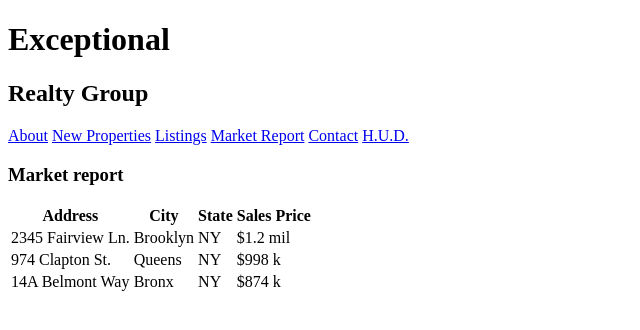
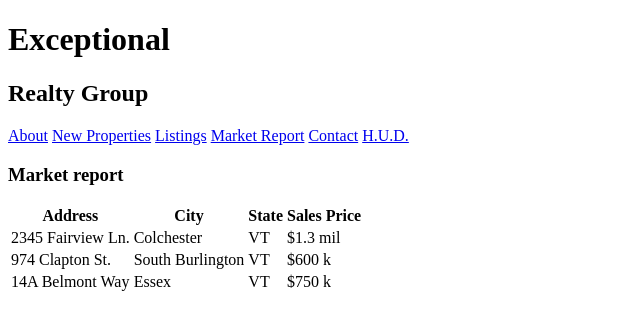
Before and after one commit to Chris-Sexton/exceptional-realty, a plain HTML site: page market-report.html in a window 1280 px wide. Shown: the whole page, without its empty margins (0-640 px from the left). Drawn offline with Linux system fonts and the light colour scheme.

Commit message:
Minor updates

```diff
--- a/market-report.html
+++ b/market-report.html
@@ -12,6 +12,8 @@
   <!-- links -->
   <a href="index.html">About</a> <a href="new-properties.html">New Properties</a> <a href="real-estate-listings.html">Listings</a> <a href="market-report.html">Market Report</a> <a href="contact.html">Contact</a> <a href="http://hud.gov" target="_blank">H.U.D.</a>
 
+  <!-- table -->
+
 
   <h3>Market report</h3>
 
@@ -24,21 +26,21 @@
     </tr>
     <tr>
       <td>2345 Fairview Ln.</td>
-      <td>Brooklyn</td>
-      <td>NY</td>
-      <td>$1.2 mil</td>
+      <td>Colchester</td>
+      <td>VT</td>
+      <td>$1.3 mil</td>
     </tr>
      <tr>
       <td>974 Clapton St.</td>
-      <td>Queens</td>
-      <td>NY</td>
-      <td>$998 k</td>
+      <td>South Burlington</td>
+      <td>VT</td>
+      <td>$600 k</td>
     </tr>
      <tr>
       <td>14A Belmont Way</td>
-      <td>Bronx</td>
-      <td>NY</td>
-      <td>$874 k</td>
+      <td>Essex</td>
+      <td>VT</td>
+      <td>$750 k</td>
     </tr>
   </table>
 
```
Also changed, not shown: contact.html (+9 -5 lines), index.html (+3 -15 lines), new-properties.html (+2 -0 lines), real-estate-listings.html (+5 -5 lines).
